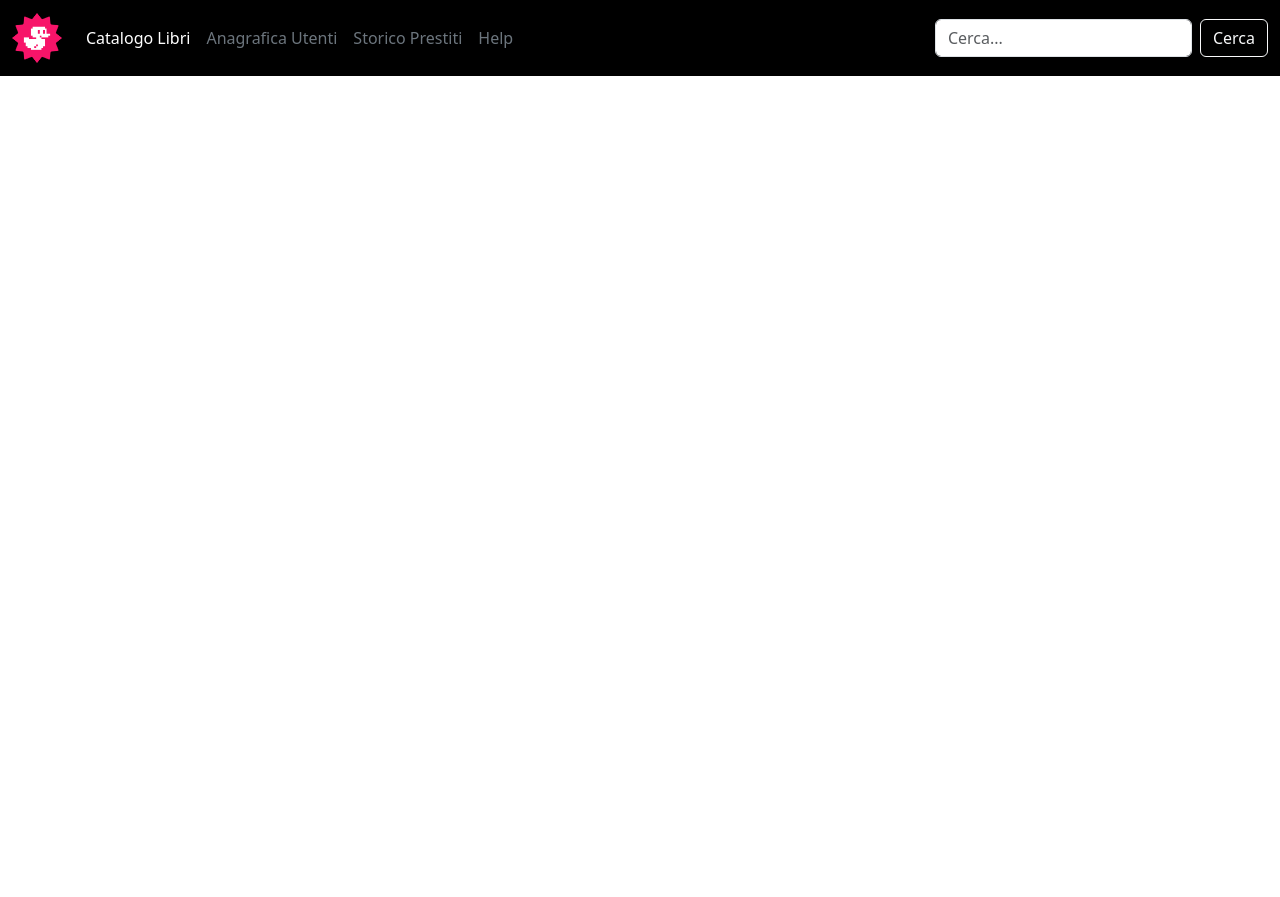
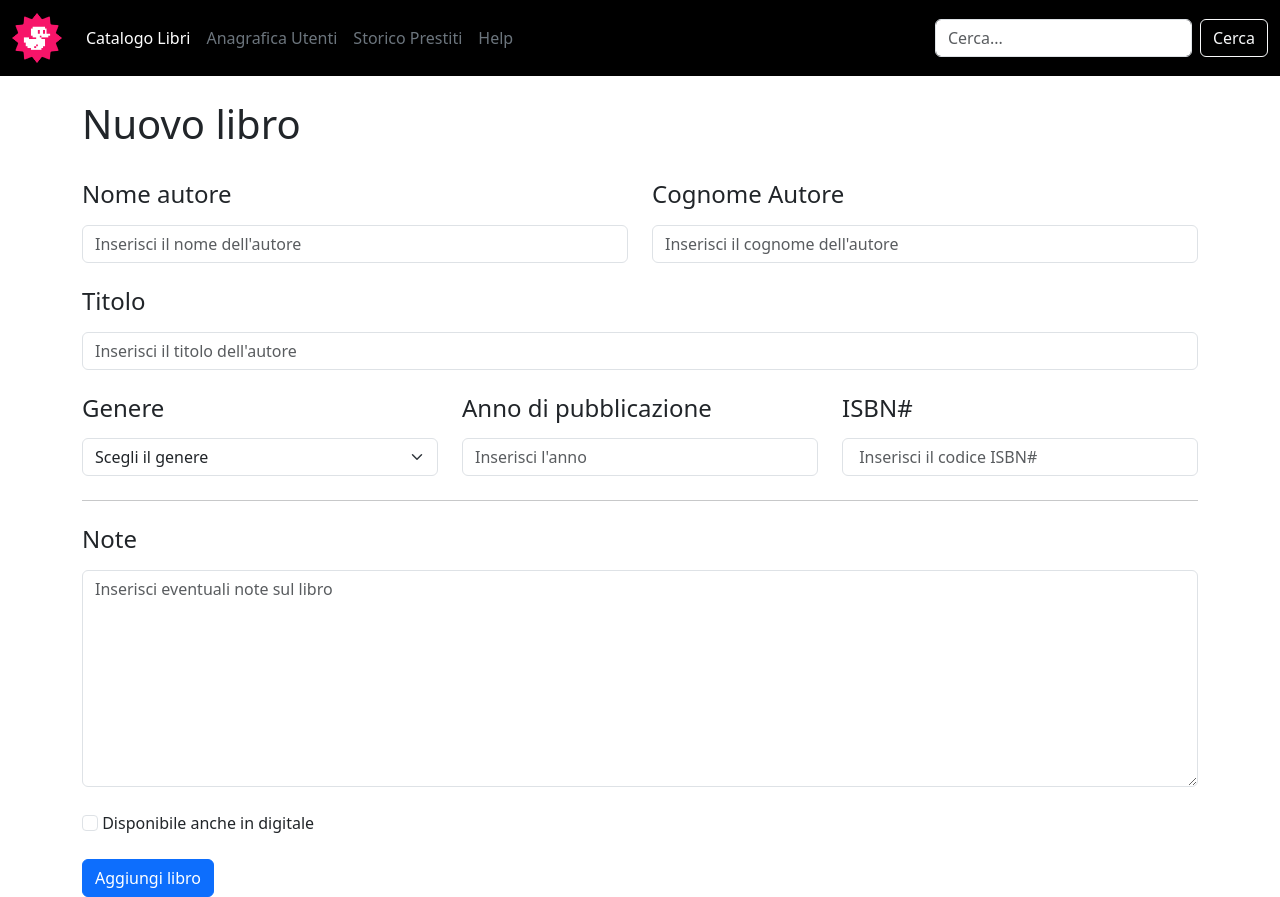
Before and after one commit to rob587/html-css-bootstrap-dashboard, a plain HTML site: page form.html in a window 1280 px wide. Before the commit the page ends 800 px from the top, so only its background shows below. Drawn offline with nearby package versions, Linux system fonts and the light colour scheme.

Commit message:
desktop terminato

```diff
--- a/form.html
+++ b/form.html
@@ -51,6 +51,91 @@
         </nav>
     </header>
 
+    <main>
+        <div class="container">
+            <div class="row mt-4">
+                <div class="col-12">
+                    <h1>Nuovo libro</h1>
+                </div>
+            </div>
+
+            <div class="row mt-4">
+                <div class="col-lg-6">
+                    <form action="" method="post">
+                        <label class="form-label" for="">
+                            <h4>Nome autore</h4>
+                        </label>
+                        <input class="form-control" type="text" required placeholder="Inserisci il nome dell'autore">
+                </div>
+                <div class="col-lg-6">
+                    <form action="" method="post">
+                        <label class="form-label" for="">
+                            <h4>Cognome Autore</h4>
+                        </label>
+                        <input class="form-control" type="text" required placeholder="Inserisci il cognome dell'autore">
+                </div>
+            </div>
+
+            <div class="row mt-4">
+                <div class="col-lg-12">
+                    <form action="" method="post">
+                        <label class="form-label" for="">
+                            <h4>Titolo</h4>
+                        </label>
+                        <input class="form-control" type="text" required placeholder="Inserisci il titolo dell'autore">
+                </div>
+            </div>
+
+            <div class="row mt-4">
+                <div class="col-lg-4">
+                    <label class="form-label" for="">
+                        <h4>Genere</h4>
+                    </label>
+                    <select class="form-select" aria-label="Default select example">
+                        <option selected>Scegli il genere</option>
+                        <option value="1">Maschio</option>
+                        <option value="2">Femmina</option>
+                        <option value="3">Altro</option>
+                    </select>
+                </div>
+                <div class="col-lg-4">
+                    <form action="" method="post">
+                        <label class="form-label" for="">
+                            <h4>Anno di pubblicazione</h4>
+                        </label>
+                        <input class="form-control" type="text" required placeholder="Inserisci l'anno">
+                </div>
+                <div class="col-lg-4">
+                    <form action="" method="post">
+                        <label class="form-label" for="">
+                            <h4>ISBN#</h4>
+                        </label>
+                        <input class="form-control " type="text" required placeholder=" Inserisci il codice ISBN#">
+                </div>
+            </div>
+            <hr class="my-4">
+
+            <div class="row">
+                <div class="col-lg-12">
+                    <form action="" method="post">
+                        <label class="form-label" for="">
+                            <h4>Note</h4>
+                        </label>
+                        <textarea name="" id="" class="form-control h-100"
+                            placeholder="Inserisci eventuali note sul libro"></textarea>
+                        <div class="mt-4">
+                            <input class="form-check-input" type="checkbox" value="" id="checkDefault">
+                            <label class="form-check-label" for="checkDefault">
+                                Disponibile anche in digitale
+                            </label>
+                        </div>
+                        <div class="mt-4">
+                            <a class="btn btn-primary" href="#" role="button">Aggiungi libro</a>
+                        </div>
+                    </form>
+                </div>
+
+
 </body>
 
 </html>
```
